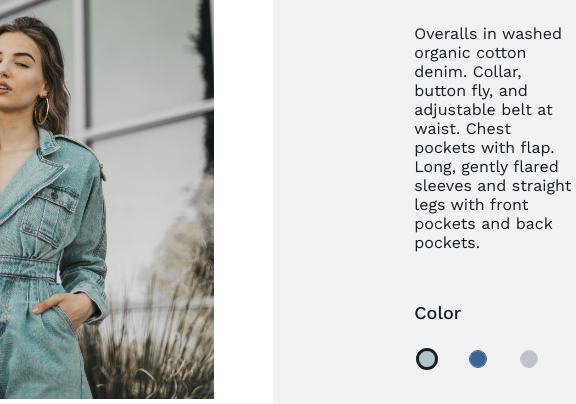
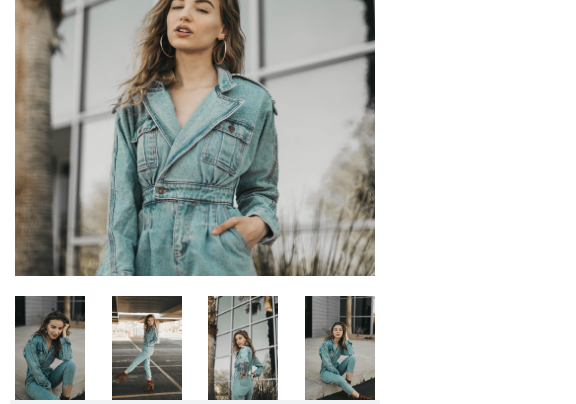
Before and after one commit to puncoviy/denimStore-layout, a plain HTML site: page card.html in a window 390 px wide. Shown: the part 265-669 px from the top of the page, 576 px wide, since content can reach past the window. Drawn offline with nearby package versions, Linux system fonts and the light colour scheme.

Commit message:
feat: add card adaptive

```diff
--- a/css/card.css
+++ b/css/card.css
@@ -3,33 +3,40 @@
     justify-content: center;
     background: linear-gradient(90deg, transparent, transparent 70%, #F1F2F4 70%);
 }
+
 .card-info__photo-box {
     display: flex;
     flex-direction: column;
     margin-right: 130px;
 }
+
 .card-info__img {
     width: 400px;
     height: 523px;
     object-fit: cover;
     margin-bottom: 20px;
 }
+
 .card-info__min {
     display: flex;
     gap: 20px;
 }
+
 .card-info__min-img {
     width: 85px;
     height: 113px;
     object-fit: cover;
 }
+
 .card-info__details {
     background-color: #F1F2F4;
     padding: 70px 0 70px 70px;
 }
+
 .card-info__title {
     margin-bottom: 40px;
 }
+
 .card-info__text {
     font-weight: 400;
     font-size: 16px;
@@ -37,6 +44,7 @@
     margin-bottom: 50px;
     max-width: 370px;
 }
+
 .card-info__option {
     display: inline-block;
     font-weight: 500;
@@ -44,11 +52,13 @@
     line-height: 21px;
     margin-bottom: 25px;
 }
+
 .card-info__color-box {
     display: flex;
     gap: 27px;
     margin-bottom: 40px;
 }
+
 .card-info__color-box input {
     -webkit-appearance: none;
     -moz-appearance: none;
@@ -58,33 +68,43 @@
     height: 16px;
     outline: none;
     transition: 0.2s all linear;
+    cursor: pointer;
 }
+
 .card-info__color-box input:checked {
     outline: 3px solid #151C22 !important;
 }
+
 #green {
     background: #B0C3C7;
     outline: 1px solid #B0C3C7;
 }
+
 #blue {
     background: #3B6392;
     outline: 1px solid #3B6392;
 }
+
 #grey {
     background: #BFC3C8;
     outline: 1px solid #BFC3C8;
 }
+
 .card-info__size-box{
     margin-bottom: 40px;
     display: flex;
     gap: 20px;
 }
+
 .card-info__size {
     color: #727A82;
+    cursor: pointer;
 }
+
 .card-info__size.selected {
     color: #151C22;
 }
+
 .card-info__price {
     display: block;
     font-weight: 700;
@@ -92,8 +112,41 @@
     line-height: 21px;
     margin-bottom: 50px;
 }
+
 .card-info__btn {
     padding: 27px 55px;
-    border: none;
     display: block;
+    cursor: pointer;
 }
+
+@media (max-width: 968px) {
+    .card-info {
+        flex-direction: column;
+        align-items: center;
+        background: linear-gradient(180deg, transparent, transparent 43.5%, #F1F2F4 43.5%);
+    }
+    .card-info__photo-box {
+        margin-right: 0;
+    }
+    .card-info__details {
+        padding: 70px 0 70px 0;
+    }
+}
+
+@media (max-width: 425px) {
+    .card-info__photo-box {
+        width: 100%;
+        padding: 0 15px;
+    }
+    .card-info__img {
+        width: 100%;
+        height: 400px;
+    }
+    .card-info__min {
+        justify-content: space-between;
+    }
+    .card-info__min-img {
+        width: calc(25% - 20px);
+        height: unset;
+    }
+}
```
